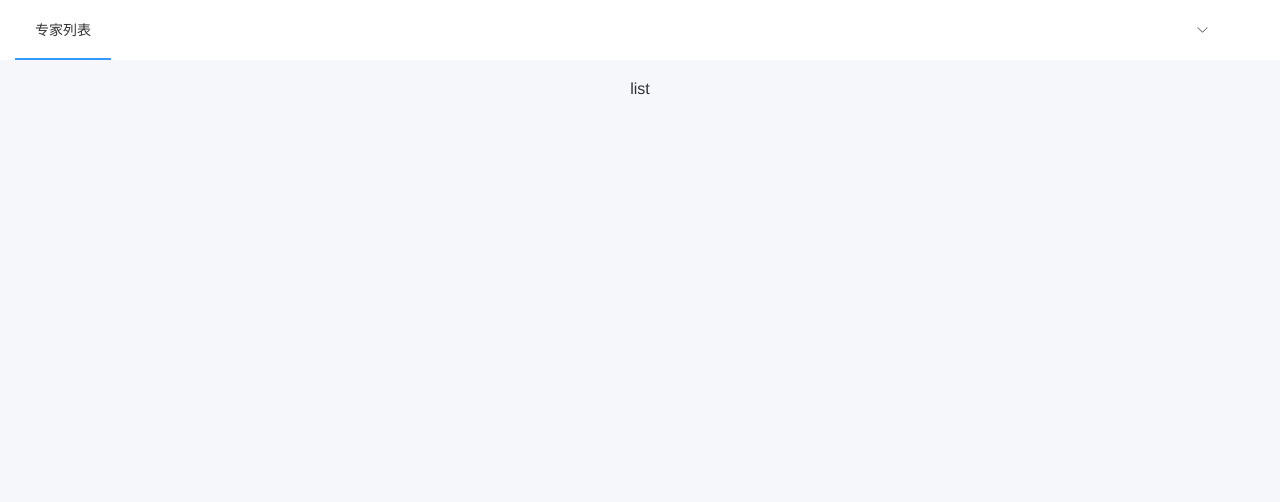
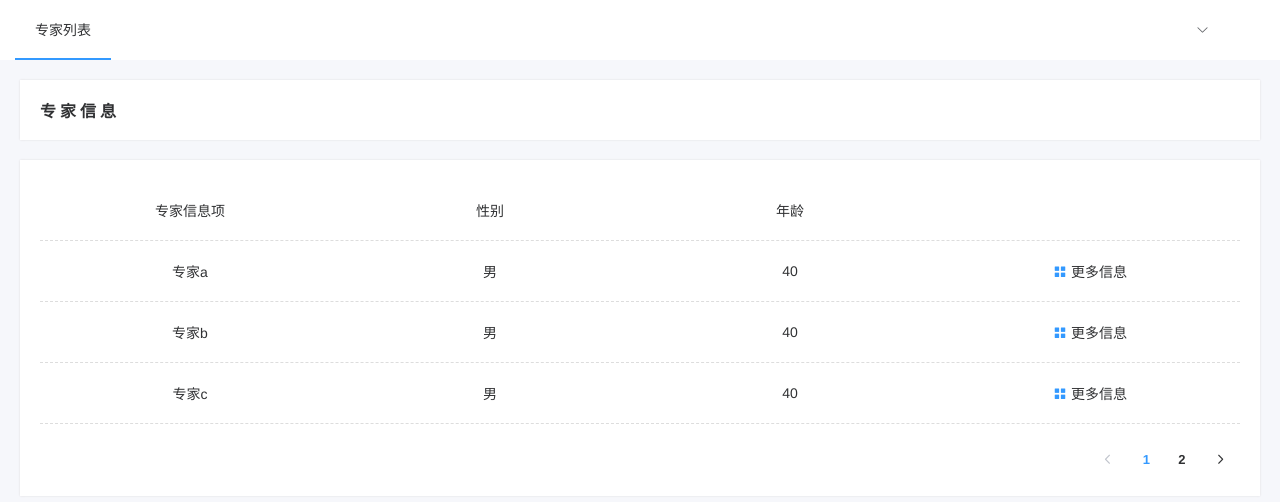
Before and after one commit to zhoufanglu/project-removal-test, a Vue app: page /#/experts/list in a window 1280 px wide. Shown: the top 502 px of the page. Built offline with nearby package versions, Linux system fonts and the light colour scheme.

Commit message:
feat: add entryList module,update detail list

```diff
--- a/src/assets/scss/global.scss
+++ b/src/assets/scss/global.scss
@@ -73,67 +73,11 @@ dot {
 
 
 //初始化
-/*HTML, body, div, h1, h2, h3, h4, h5, h6, ul, ol, dl, li, dt, dd, p, blockquote,
-pre, form, fieldset, table, th, td {
-  border:none;
-  font-family:"微软雅黑","黑体","宋体";
-  font-size:14px;
-  margin:0px;
-  padding:0px;
-}
-html,body{
-  height: 100%;
-  width: 100%;
-}
-address, caption, cite, code, dfn, em, strong, th, var {
-  font-style: normal;
-  font-weight: normal;
-}
-a{
-  text-decoration:none;
-}
-a:link{
-  color:#fff;
-}
-a:visited{
-  color:#fff;
-}
-a:hover{
-  color:#fff;
-}
-a:active{
-  color:#fff;
-}
-input::-ms-clear{
-  display:none;
-}
-input::-ms-reveal{
-  display:none;
-}
-input{
-  -webkit-appearance: none;
-  margin: 0;
-  outline: none;
-  padding: 0;
-}
-input::-webkit-input-placeholder{
-  color: #ccc;
-}
-input::-ms-input-placeholder{
-  color: #ccc;
-}
-input::-moz-placeholder{
-  color: #ccc;
-}
-input[type=submit],input[type=button]{
-  cursor: pointer;
-}
-button[disabled], input[disabled] {
-  cursor: default;
-}
-img{
-  border:none;
-}*/
-ul,ol,li{
-  list-style-type:none;
-}
+body,ol,ul,h1,h2,h3,h4,h5,h6,p,th,td,dl,dd,form,fieldset,legend,input,textarea,select{margin:0;padding:0}
+a{color:#2d374b;text-decoration:none}
+a:hover{color:#cd0200;text-decoration:underline}
+em{font-style:normal}
+li{list-style:none}
+img{border:0;vertical-align:middle}
+table{border-collapse:collapse;border-spacing:0}
+p{word-wrap:break-word}
--- a/src/components/noData.vue
+++ b/src/components/noData.vue
@@ -22,5 +22,6 @@
   .p-no-data {
     height: 200px;
     @include vertical-center;
+    color: $stable_darker;
   }
 </style>
--- a/src/plugins/element.js
+++ b/src/plugins/element.js
@@ -7,7 +7,7 @@ import '../assets/scss/element/element-variables.scss'
 locale.use(lang)
 
 import { Button, Form ,Radio, Input, Select ,Checkbox, FormItem, Message, Menu, MenuItem, MenuItemGroup, Submenu,Table,
-  TableColumn, Dropdown, DropdownItem, DropdownMenu, Tag, Popconfirm, Dialog } from 'element-ui';
+  TableColumn, Dropdown, DropdownItem, DropdownMenu, Tag, Popconfirm, Dialog, Pagination  } from 'element-ui';
 Vue.use(Button)
 Vue.use(Form)
 Vue.use(Radio)
@@ -27,6 +27,7 @@ Vue.use(DropdownMenu)
 Vue.use(Tag)
 Vue.use(Popconfirm)
 Vue.use(Dialog)
+Vue.use(Pagination)
 //Vue.use(Message)
 Vue.component(Message.name, Message)
 
--- a/src/router/index.js
+++ b/src/router/index.js
@@ -4,7 +4,7 @@ import VueRouter from 'vue-router'
 const login = () => import('@/views/login.vue')
 const exports = () => import('@/views/experts/index.vue') //主体路由
 const list = () => import('@/views/experts/modules/list.vue') //专家列表
-const listDetail = () => import('@/views/experts/modules/list.vue') //专家列表详情
+const listDetail = () => import('@/views/experts/modules/listDetail.vue') //专家列表详情
 const entryConfig = () => import('@/views/experts/modules/entryConfig.vue') //专家录入配置
 const entry = () => import('@/views/experts/modules/entry.vue') //专家录入
 
@@ -53,12 +53,13 @@ const routes = [
         },
       },
       {
-        path: '/experts/listDetail',
+        path: '/experts/detail',
         component: listDetail,
         name: 'listDetail',
         meta: {
           requiresAuth: true,
           keepAlive: false,
+          cnName: '专家详情'
         },
       },
       {
--- a/src/views/experts/modules/entryConfig.vue
+++ b/src/views/experts/modules/entryConfig.vue
@@ -225,6 +225,7 @@
     }
     .p-config-body{
       margin-top: 20px;
+      font-size: 14px;
       @include panel;
       .p-head-row{
         font-weight: bolder;
--- a/src/views/experts/modules/list.vue
+++ b/src/views/experts/modules/list.vue
@@ -1,23 +1,160 @@
 <template>
   <div class="p-experts-list">
-    list
+    <panelHead
+        title="专家信息"
+    >
+      <el-button
+          v-if="userInfo.cate==='operator'"
+          @click="openEnterMask"
+          type="primary"
+          icon="el-icon-circle-plus-outline">录入</el-button>
+    </panelHead>
+
+    <div class="p-config-body">
+      <ul class="p-table-row p-head-row">
+        <li>专家信息项</li>
+        <li>性别</li>
+        <li>年龄</li>
+        <li></li>
+      </ul>
+      <no-data v-if="isNoData" info="暂无专家信息！"></no-data>
+      <ul
+          v-if="!isNoData"
+          class="p-table-row p-body-row"
+          v-for="(i, index) in expertsList"
+          :key="index"
+      >
+        <li>{{i.name}}</li>
+        <li>{{i.gender}}</li>
+        <li>{{i.age}}</li>
+        <li class="p-operate">
+          <span @click="goDetail(i)">
+            <i class="el-icon-menu"></i>
+            更多信息
+          </span>
+
+          <el-popconfirm
+              title="你确定删除吗？"
+              iconColor="red"
+              v-if="userInfo.cate==='operator'"
+              @onConfirm="delExpert(i.name)"
+          >
+            <span class="p-del"  slot="reference">
+              <i class="el-icon-delete"></i>
+              删除
+            </span>
+          </el-popconfirm>
+        </li>
+      </ul>
+      <el-pagination
+          class="p-pagination"
+          v-if="!isNoData"
+          layout="prev, pager, next"
+          :total="pagination.total"
+          :page-size="pagination.pageSize"
+          :hide-on-single-page="true"
+          @current-change="pageChange"
+      >
+      </el-pagination>
+    </div>
+
   </div>
 </template>
 <script>
+  import panelHead from "@c/panelHead.vue"
+  import noData from "@c/noData.vue"
+  import { mapState } from 'vuex'
   export default {
     name: '',
-    components: {},
+    components: {panelHead, noData},
     data() {
-      return {}
+      return {
+        isNoData: false,
+        isLoading: false,
+        expertsList: [
+          {id:1, name:'专家a', gender: '男', age: 40},
+          {id:2, name:'专家b', gender: '男', age: 40},
+          {id:3, name:'专家c', gender: '男', age: 40}
+        ],
+        //分页
+        pagination: {
+          total: 3,
+          pageSize: 2,
+          cur: 1, //当前页数
+        }
+      }
+    },
+    computed: {
+      ...mapState(['userInfo'])
     },
     created() {
     },
     mounted() {
     },
-    methods: {}
+    methods: {
+      delExpert(name) {
+        this.expertsList.splice(
+          this.expertsList.findIndex(expert=>expert.name===name),
+          1
+        )
+      },
+      pageChange(cur) {
+        this.pagination.cur = cur
+      },
+      goDetail(expert) {
+        this.$router.push({
+          path:'/experts/detail',
+          query: {id: expert.id}
+        })
+      },
+      /**********************dialog***********************/
+      openEnterMask() {
+
+      }
+    },
+    watch: {
+      expertsList(newVal, oldVal){
+        newVal.length===0
+          ?this.isNoData = true
+          :this.isNoData = false
+      }
+    }
   }
 </script>
 <style lang="scss" scoped>
-  .p-name {
+  .p-experts-list {
+    .p-config-body{
+      margin-top: 20px;
+      font-size: 14px;
+      @include panel;
+      .p-table-row{
+        @include vertical-center;
+        justify-content: flex-start;
+        border-bottom: 1px dashed #dddddd;
+        height: 60px;
+        li{
+          flex: 1;
+        }
+      }
+      .p-body-row{
+        &:hover{
+          background-color: #f6f7fb;
+        }
+        .p-operate{
+          cursor: pointer;
+          i{
+            color: $theme;
+          }
+          .p-del{
+            margin-left: 20px;
+          }
+        }
+      }
+    }
+    .p-pagination{
+      margin-top: 20px;
+      display: flex;
+      justify-content: flex-end;
+    }
   }
 </style>
--- a/src/views/experts/modules/listDetail.vue
+++ b/src/views/experts/modules/listDetail.vue
@@ -1,12 +1,23 @@
 <template>
-  <div class="p-name"></div>
+  <div class="p-name">
+    <panelHead
+        title="xxx专家详情"
+    >
+    </panelHead>
+  </div>
 </template>
 <script>
+  import panelHead from "@c/panelHead.vue"
+  import noData from "@c/noData.vue"
+  import { mapState } from 'vuex'
   export default {
     name: '',
-    components: {},
+    components: {panelHead, noData},
     data() {
       return {}
+    },
+    computed: {
+      ...mapState(['userInfo'])
     },
     created() {
     },
--- a/src/views/template.vue
+++ b/src/views/template.vue
@@ -20,6 +20,7 @@
     .p-config-head{
     }
     .p-config-body{
+      font-size: 14px;
       margin-top: 20px;
       @include panel;
       .p-table-row{
```
